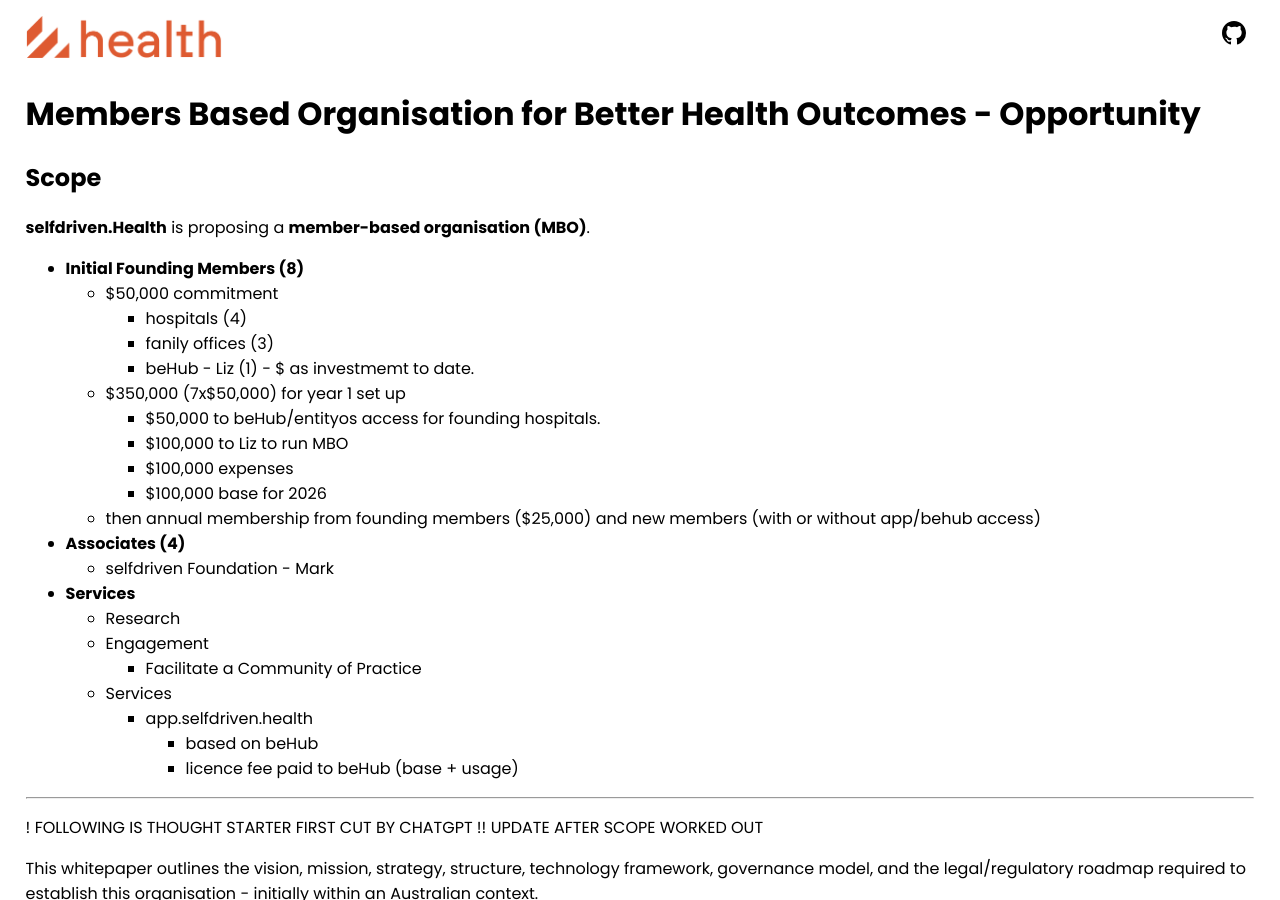
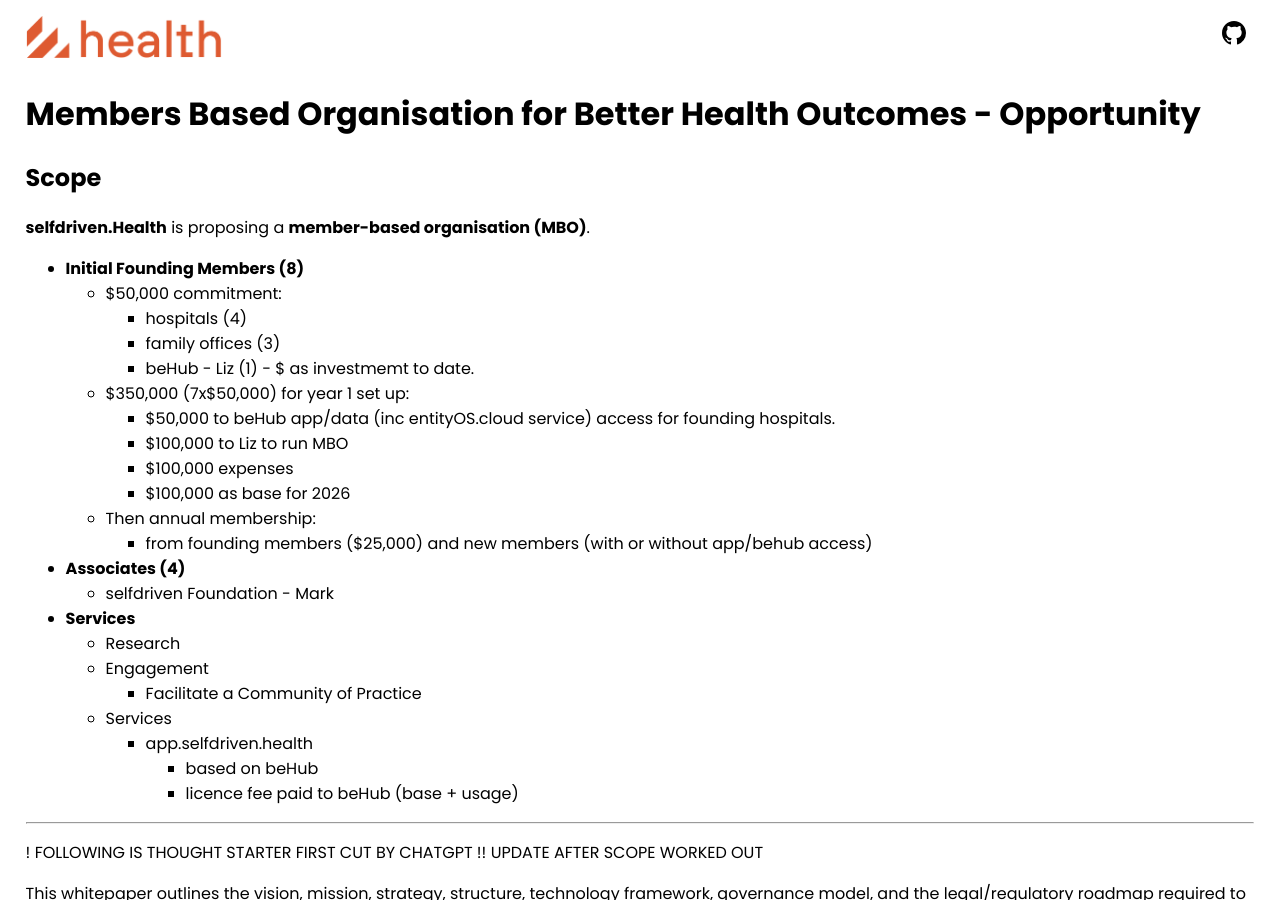
Before and after one commit to selfdriven-foundation/selfdriven-health, a Jekyll site: the page built from docs/pages/organisation-opportunity.md, in a window 1280 px wide and 900 px high. Built offline with Jekyll 4.4.1, drawn with Linux system fonts in a browser that asks for light colours.

Commit message:
Update organisation-opportunity.md

```diff
--- a/docs/pages/organisation-opportunity.md
+++ b/docs/pages/organisation-opportunity.md
@@ -11,17 +11,17 @@
 **selfdriven.Health** is proposing a **member-based organisation (MBO)**.
 
 - **Initial Founding Members (8)**
-    - $50,000 commitment
+    - $50,000 commitment:
         - hospitals (4)
-        - fanily offices (3)
+        - family offices (3)
         - beHub - Liz (1) - $ as investmemt to date.
-    - $350,000 (7x$50,000) for year 1 set up
-        - $50,000 to beHub/entityos access for founding hospitals.
+    - $350,000 (7x$50,000) for year 1 set up:
+        - $50,000 to beHub app/data (inc entityOS.cloud service) access for founding hospitals.
         - $100,000 to Liz to run MBO
         - $100,000 expenses
-        - $100,000 base for 2026
-    - then annual membership
-from founding members ($25,000) and new members (with or without app/behub access)
+        - $100,000 as base for 2026
+    - Then annual membership:
+        - from founding members ($25,000) and new members (with or without app/behub access)
 
 - **Associates (4)**
     - selfdriven Foundation - Mark
```
